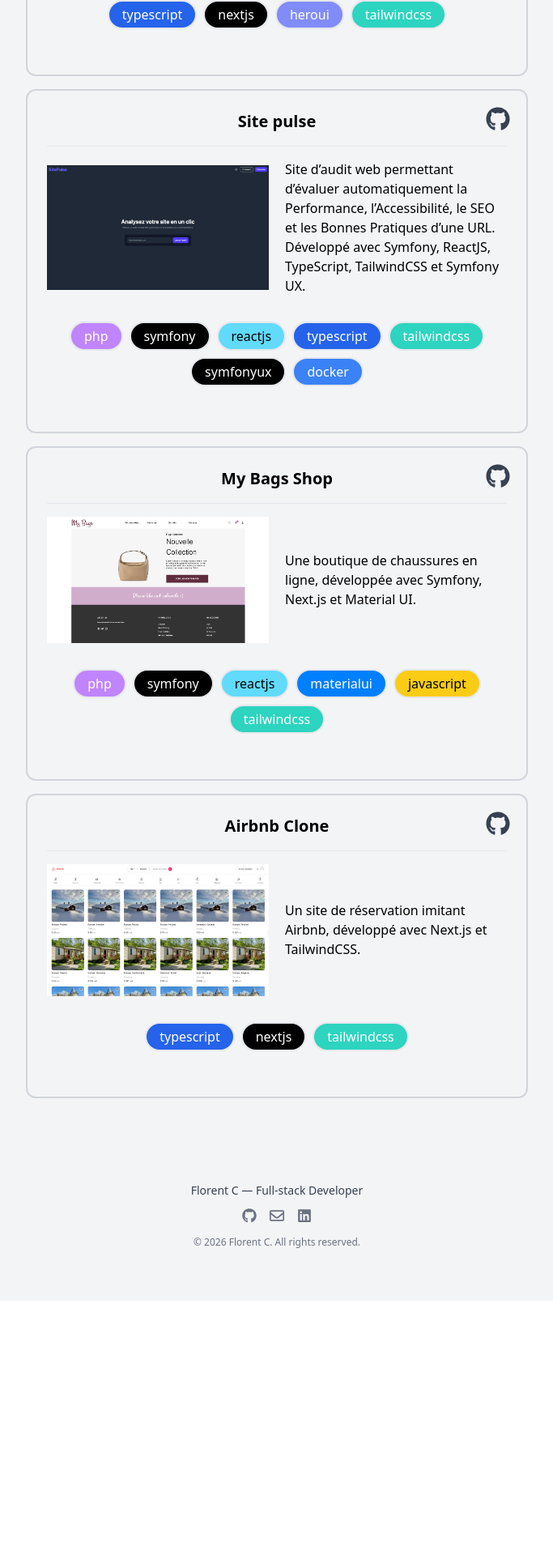
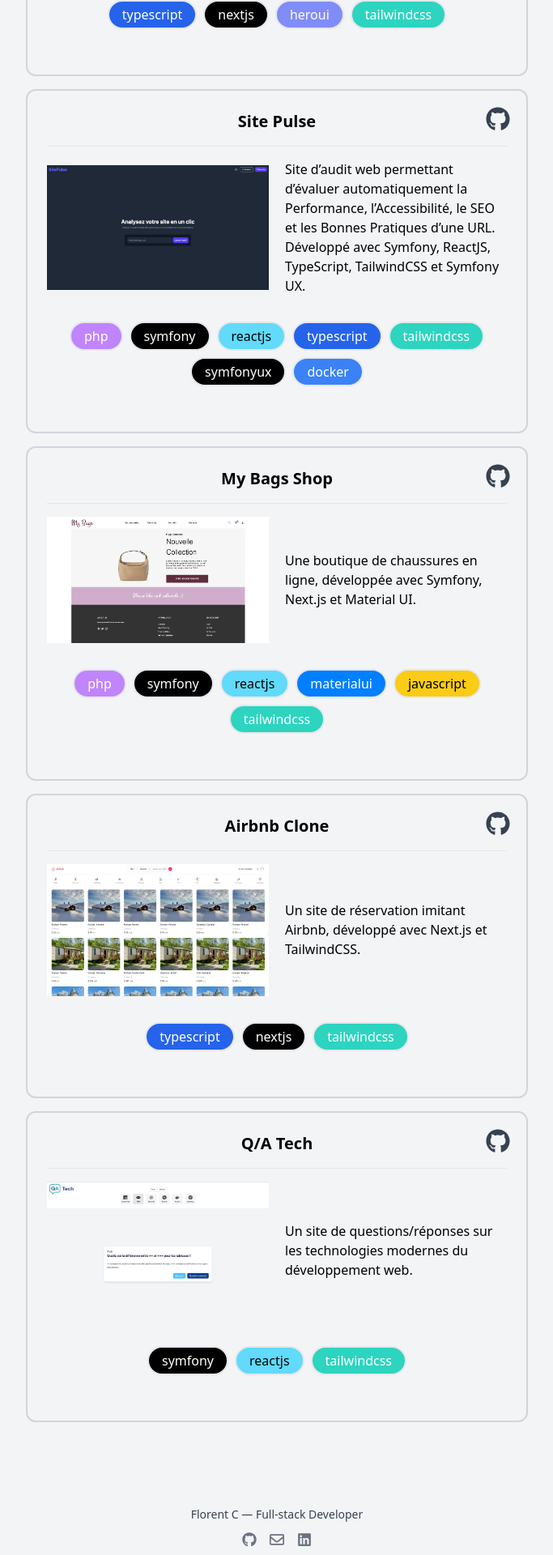
Before and after one commit to florentcussatlegras/fc-portfolio, a React (Create React App) app: page / in a window 1280 px wide. Shown: the part 1967-3887 px from the top of the page at 81% size, without its empty margins (298-981 px from the left). Before the commit the page ends 3573 px from the top, so only its background shows below. Built offline with nearby package versions, Linux system fonts and the light colour scheme.

Commit message:
add qa tech website

```diff
--- a/src/assets/data_en.js
+++ b/src/assets/data_en.js
@@ -76,7 +76,7 @@ const data = {
       linkGithub: "https://github.com/florentcussatlegras/ten-thousand-hours",
     },
     {
-      title: "💻 Site pulse",
+      title: "Site Pulse",
       description:
         "A web auditing tool that automatically evaluates the Performance, Accessibility, SEO, and Best Practices of a given URL. Developed with Symfony, ReactJS, TypeScript, TailwindCSS, and Symfony UX.",
       image: "screen_site_pulse.png",
@@ -117,6 +117,15 @@ const data = {
       link: "https://airbnb-clone-git-main-florent-cussatlegras-projects.vercel.app",
       linkGithub: "https://github.com/florentcussatlegras/airbnb-clone",
     },
+    {
+      title: "Q/A Tech",
+      description:
+        "A question-and-answer site on modern web development technologies.",
+      image: "screen_qa_tech.png",
+      tags: ["symfony", "reactjs", "tailwindcss"],
+      link: "https://qa-tech.up.railway.app/",
+      linkGithub: "https://github.com/florentcussatlegras/skill-drills",
+    },
   ],
 };
 export default data;
--- a/src/assets/data_fr.js
+++ b/src/assets/data_fr.js
@@ -76,7 +76,7 @@ const data = {
       linkGithub: "https://github.com/florentcussatlegras/ten-thousand-hours",
     },
     {
-      title: "Site pulse",
+      title: "Site Pulse",
       description:
         "Site d’audit web permettant d’évaluer automatiquement la Performance, l’Accessibilité, le SEO et les Bonnes Pratiques d’une URL. Développé avec Symfony, ReactJS, TypeScript, TailwindCSS et Symfony UX.",
       image: "screen_site_pulse.png",
@@ -117,6 +117,15 @@ const data = {
       link: "https://airbnb-clone-git-main-florent-cussatlegras-projects.vercel.app",
       linkGithub: "https://github.com/florentcussatlegras/airbnb-clone",
     },
+    {
+      title: "Q/A Tech",
+      description:
+        "Un site de questions/réponses sur les technologies modernes du développement web.",
+      image: "screen_qa_tech.png",
+      tags: ["symfony", "reactjs", "tailwindcss"],
+      link: "https://qa-tech.up.railway.app/",
+      linkGithub: "https://github.com/florentcussatlegras/skill-drills",
+    },
   ],
 };
 export default data;
```
Also changed, not shown: public/screen_qa_tech.png (added).
